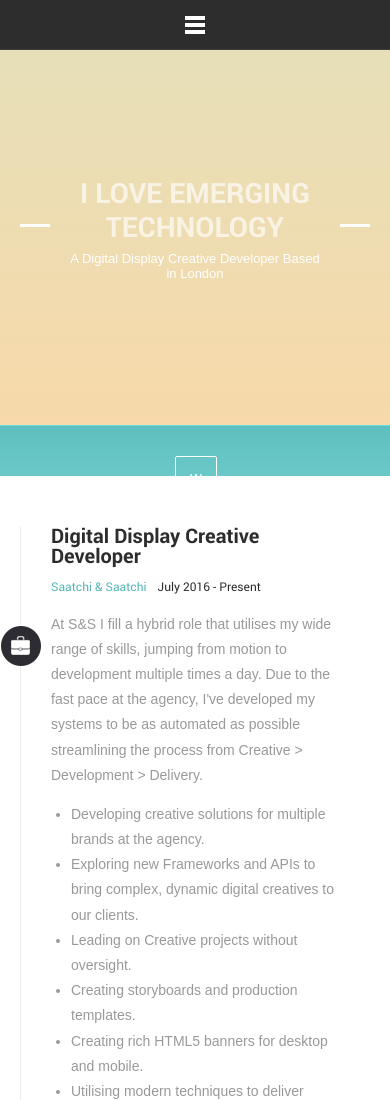
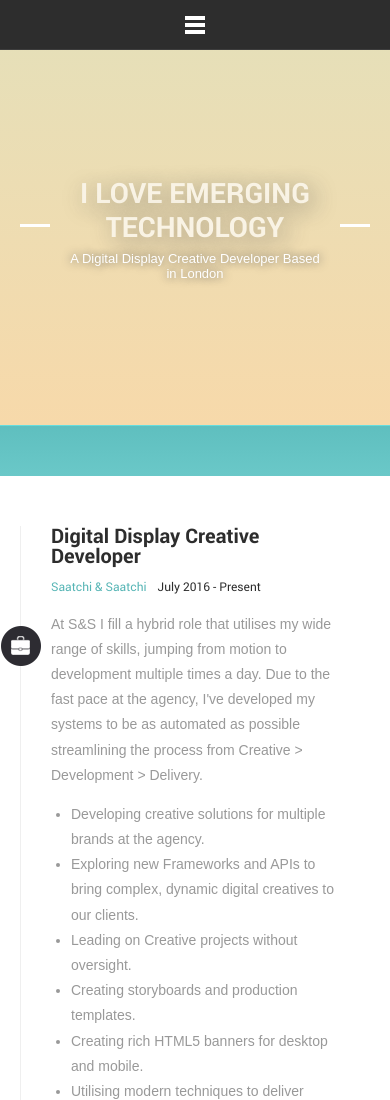
Before and after one commit to ZultanZul/portfolio-2016, a plain HTML site: page index.html in a window 390 px wide. Shown: the top 1100 px of the page. Drawn offline with nearby package versions, Linux system fonts and the light colour scheme; a script that the page names is missing.

Commit message:
amend: title drop shadow

```diff
--- a/css/responsive.css
+++ b/css/responsive.css
@@ -236,6 +236,9 @@
 
     #canvas {
         height: 430px !important;
+    }
+    .controls {
+        display: none !important;
     }
 }
 @media only screen and (max-width : 414px) {
--- a/css/stylesheet.css
+++ b/css/stylesheet.css
@@ -132,6 +132,8 @@ body {
     text-transform: uppercase;
     text-align: center;
     position:relative;
+    text-shadow: 5px 5px 25px #515151;
+    pointer-events: none;
  }
 .title:before {
     border-top: 3px solid #FFFFFF;
@@ -143,6 +145,7 @@ body {
     bottom: 16px;
     width: 55px;
     z-index: 0;
+    pointer-events: none;
 }
 .title:after {
     border-top: 3px solid #FFFFFF;
@@ -154,6 +157,7 @@ body {
     bottom: 16px;
     width: 55px;
     z-index: 0;
+    pointer-events: none;
 }
 .sub-title {
     font-size: 13px;
@@ -163,6 +167,8 @@ body {
     margin: 0 auto;
     width: 450px;
     position:relative;
+    pointer-events: none;
+    text-shadow: 0px 0px 10px #515151;
 }
 
 .section-header {
--- a/index.html
+++ b/index.html
@@ -64,7 +64,7 @@
             <div class="key w">w</div>
             <div class="key a">a</div>
             <div class="key s">s</div>
-            <div class="key d clearfix">d</div>
+            <div class="key d">d</div>
         </div>
     </div>
 
```
